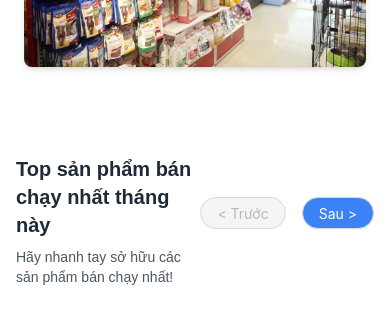
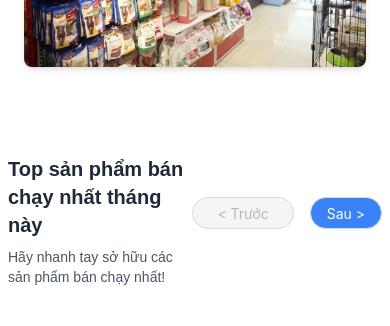
Before and after one commit to LanHuong1507/lanhuong_thucung, a Next.js app: page /home in a window 390 px wide. Shown: the part 7780-8106 px from the top of the page. Built offline with nearby package versions, Linux system fonts and the light colour scheme; grey boxes are pictures that could not be loaded.

Commit message:
update file

```diff
--- a/src/components/layout/Header/index.tsx
+++ b/src/components/layout/Header/index.tsx
@@ -492,11 +492,11 @@ const Header = () => {
             <Dropdown overlay={categoryMenu} trigger={["hover"]}>
               <Link href={routerNames.CATEGORY}> Danh mục sản phẩm</Link>
             </Dropdown>
+            <Link href={routerNames.ORGANIZATION} className="hover:underline">
+              Cơ cấu tổ chức
+            </Link>
             <Link href={routerNames.HISTORY} className="hover:underline">
               Lịch sử hình thành
-            </Link>
-            <Link href={routerNames.ORGANIZATION} className="hover:underline">
-              Cơ cấu tổ chức
             </Link>
             <Link href={routerNames.CAREER} className="hover:underline">
               Tuyển dụng
--- a/src/components/pages/home/ProductList.tsx
+++ b/src/components/pages/home/ProductList.tsx
@@ -59,7 +59,7 @@ const ProductList = ({ limit = 10, showBestSeller = false }) => {
 
   return (
     <div className="py-4 w-full ">
-      <div className="flex flex-row justify-between items-center mb-6 px-4 lg:px-6">
+      <div className="flex flex-row justify-between items-center mb-6 px-2 lg:px-6">
         <div className="flex flex-col items-start w-full mt-4">
           <h2 className="text-xl md:text-3xl font-semibold text-start text-gray-800">
             {showBestSeller
@@ -76,7 +76,7 @@ const ProductList = ({ limit = 10, showBestSeller = false }) => {
           <Button
             onClick={prevPage}
             disabled={currentPage === 0}
-            className="bg-blue-500 hover:bg-blue-600 text-white py-2 px-4 rounded-full"
+            className="bg-blue-500 hover:bg-blue-600 text-white py-2 px-6 rounded-full"
           >
             &lt; Trước
           </Button>
```
